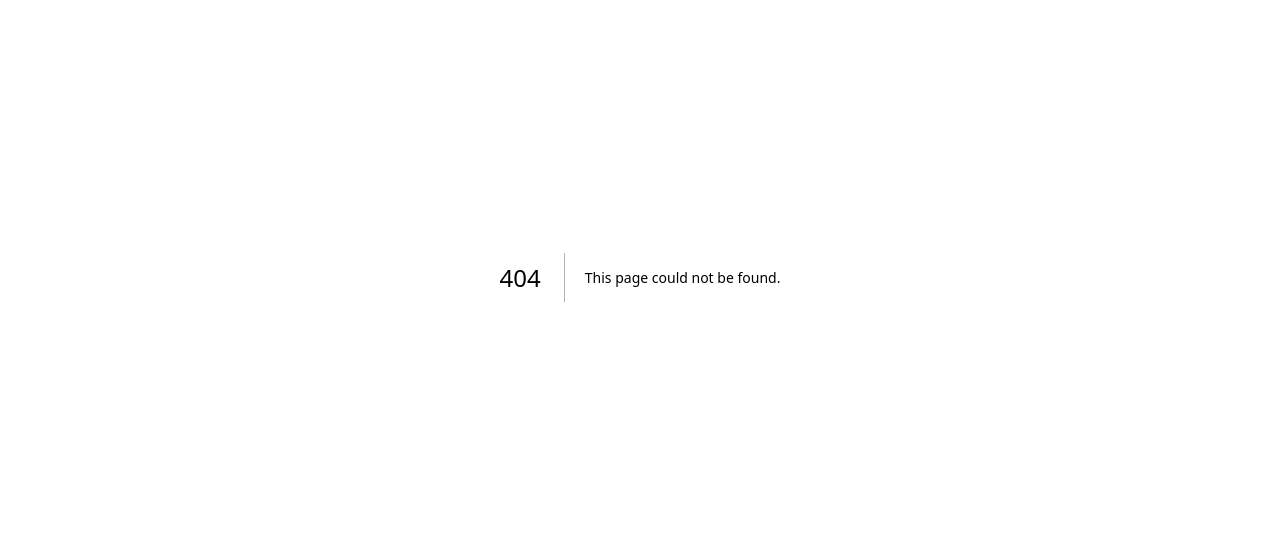
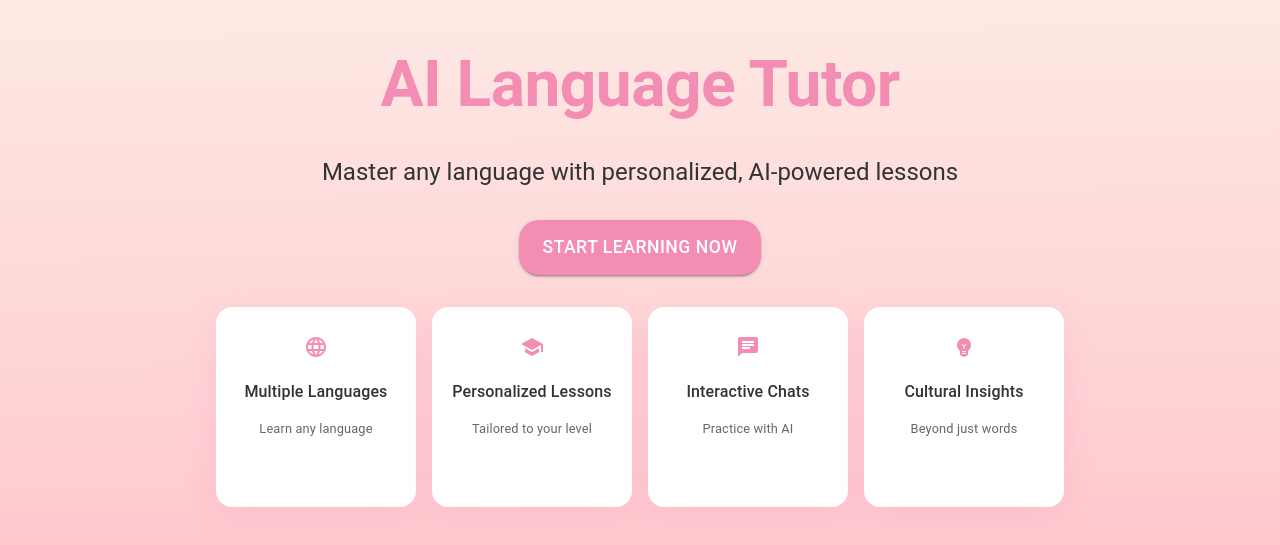
Before and after one commit to Mago223/langchat, a Next.js app: page /welcome in a window 1280 px wide. Before the commit this address had no page. Shown: the part 123-668 px from the top of the page. Built offline with nearby package versions, Linux system fonts and the light colour scheme.

Commit message:
added and styled welcome page

```diff
--- /dev/null
+++ b/app/welcome/page.js
@@ -0,0 +1,159 @@
+"use client";
+import {
+  Box,
+  Stack,
+  Typography,
+  Button,
+  Card,
+  CardContent,
+  Icon,
+} from "@mui/material";
+import { Language, School, Chat, EmojiObjects } from "@mui/icons-material";
+import Link from "next/link";
+import { motion } from "framer-motion";
+
+function LandingPage() {
+  const features = [
+    {
+      icon: <Language />,
+      title: "Multiple Languages",
+      description: "Learn any language",
+    },
+    {
+      icon: <School />,
+      title: "Personalized Lessons",
+      description: "Tailored to your level",
+    },
+    {
+      icon: <Chat />,
+      title: "Interactive Chats",
+      description: "Practice with AI",
+    },
+    {
+      icon: <EmojiObjects />,
+      title: "Cultural Insights",
+      description: "Beyond just words",
+    },
+  ];
+
+  return (
+    <Box
+      width="100vw"
+      height="100vh"
+      display="flex"
+      flexDirection="column"
+      sx={{
+        background:
+          "linear-gradient(179.4deg, rgb(253, 240, 233) 2.2%, rgb(255, 194, 203) 96.2%)",
+        overflow: "hidden",
+        fontFamily: "'Poppins', sans-serif", // More aesthetic font
+      }}
+    >
+      <Stack
+        direction="column"
+        spacing={4}
+        alignItems="center"
+        justifyContent="center"
+        height="100%"
+        px={4}
+      >
+        <Typography
+          variant="h2"
+          textAlign="center"
+          color="#f48db4"
+          fontWeight="bold"
+          sx={{ fontSize: { xs: "2rem", sm: "3rem", md: "4rem" } }}
+        >
+          AI Language Tutor
+        </Typography>
+
+        <Typography
+          variant="h5"
+          textAlign="center"
+          color="#333"
+          maxWidth="800px"
+          sx={{ fontSize: { xs: "1rem", sm: "1.25rem", md: "1.5rem" } }}
+        >
+          Master any language with personalized, AI-powered lessons
+        </Typography>
+
+        <Link href="/login" passHref>
+          <Button
+            component={motion.button}
+            whileHover={{ scale: 1.05 }}
+            whileTap={{ scale: 0.95 }}
+            variant="contained"
+            size="large"
+            sx={{
+              borderRadius: "20px",
+              backgroundColor: "#f48db4",
+              "&:hover": {
+                backgroundColor: "#f06292",
+              },
+              padding: "12px 24px",
+              fontSize: "1.1rem",
+            }}
+          >
+            Start Learning Now
+          </Button>
+        </Link>
+
+        <Stack
+          direction="row"
+          justifyContent="center"
+          spacing={2}
+          sx={{ flexWrap: "wrap" }}
+        >
+          {features.map((feature, index) => (
+            <motion.div
+              key={index}
+              initial={{ opacity: 0, y: 50 }}
+              animate={{ opacity: 1, y: 0 }}
+              transition={{ duration: 0.5, delay: index * 0.1 }}
+            >
+              <Card
+                sx={{
+                  width: { xs: 150, sm: 200 },
+                  height: { xs: 150, sm: 200 },
+                  borderRadius: "16px",
+                  boxShadow: "0px 8px 30px rgba(244, 141, 180, 0.2)",
+                }}
+              >
+                <CardContent>
+                  <Stack
+                    alignItems="center"
+                    justifyContent="center"
+                    spacing={2}
+                    height="100%"
+                  >
+                    <Icon sx={{ fontSize: 40, color: "#f48db4" }}>
+                      {feature.icon}
+                    </Icon>
+                    <Typography
+                      variant="h6"
+                      textAlign="center"
+                      color="#333"
+                      sx={{ fontSize: { xs: "0.9rem", sm: "1rem" } }}
+                    >
+                      {feature.title}
+                    </Typography>
+                    <Typography
+                      variant="body2"
+                      textAlign="center"
+                      color="#666"
+                      sx={{ fontSize: { xs: "0.7rem", sm: "0.8rem" } }}
+                    >
+                      {feature.description}
+                    </Typography>
+                  </Stack>
+                </CardContent>
+              </Card>
+            </motion.div>
+          ))}
+        </Stack>
+      </Stack>
+    </Box>
+  );
+}
+
+export default LandingPage;
```
